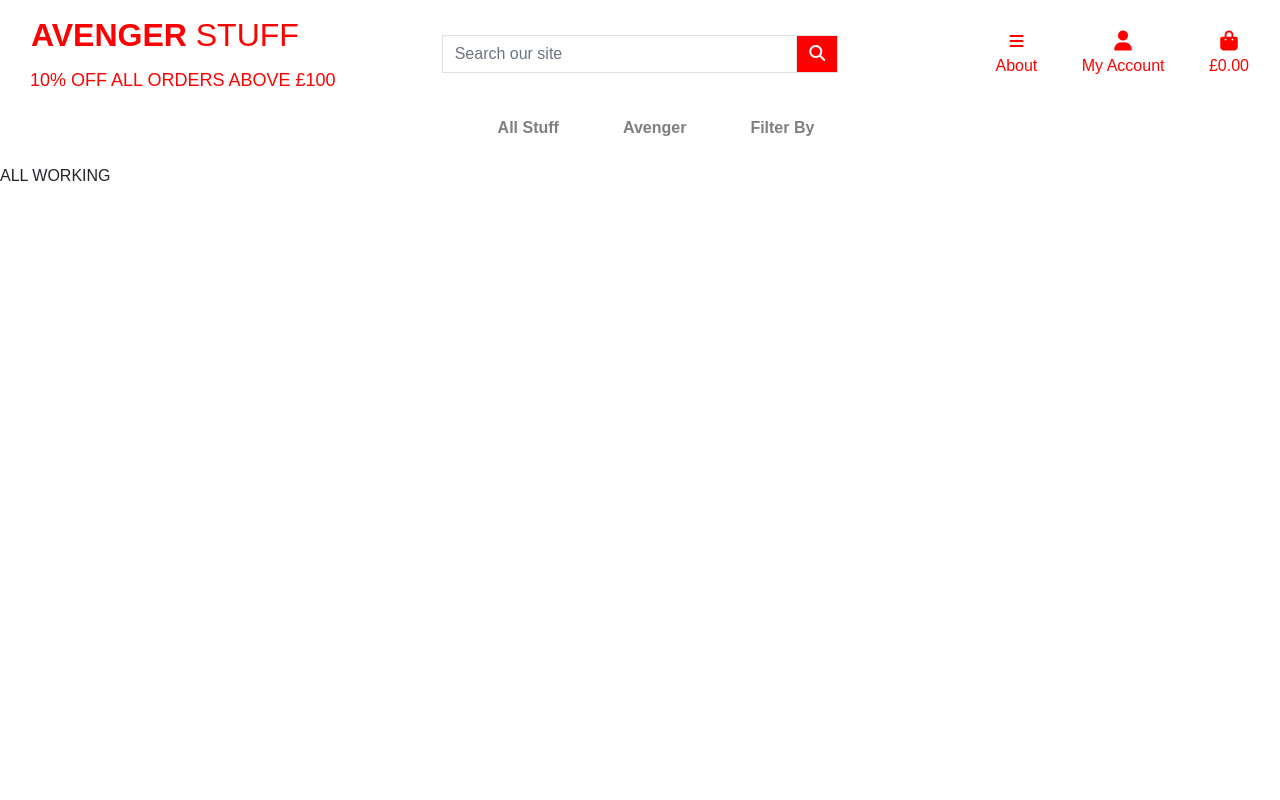
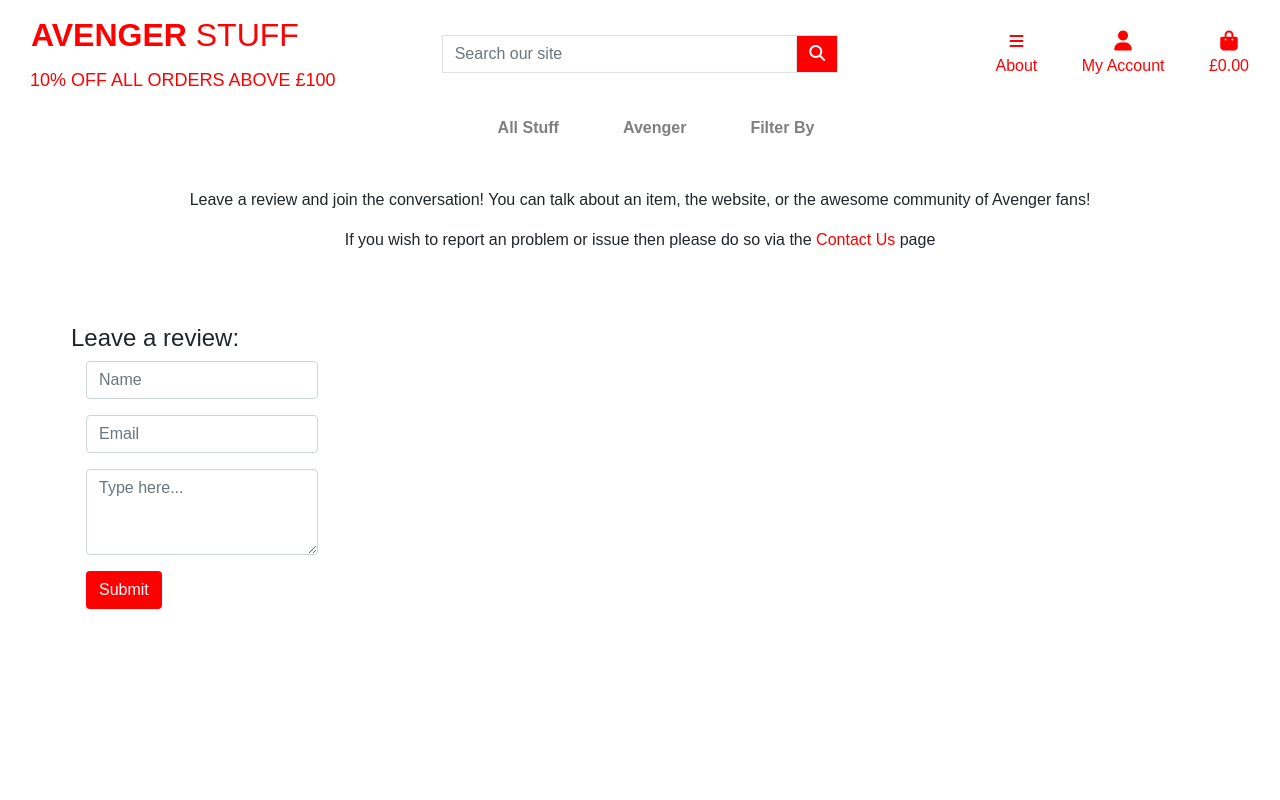
Before and after one commit to Code-Institute-Submissions/MichaelLetson-avenger_stuff_DecResub, a Django app: page /about/reviews/ in a window 1280 px wide. Run offline with Django 4.2, Linux system fonts and the light colour scheme; the visitor is signed in with stand-in values (Sample User, id 1); data that the repository does not hold is empty; some libraries are stand-ins or nearby versions.

Commit message:
finished off styling reviews page and added messages for non authenticated users for newsletter and reviews pages

```diff
--- a/about/templates/about/review.html
+++ b/about/templates/about/review.html
@@ -10,6 +10,8 @@
 {% endblock %}
 
 {% block content %}
+
+{% if user.is_authenticated %}
 
 <div class="overlay"></div>
 
@@ -25,6 +27,59 @@
     {% endfor %}
 {% endif %}
 
-ALL WORKING
+<br>
 
+<div class="row text-center">
+    <div class="col">
+        <p>Leave a review and join the conversation! You can talk about an item, the website, or the awesome community of Avenger fans!</p>
+        <p>If you wish to report an problem or issue then please do so via the <a href="{% url 'contact_us' %}">Contact Us</a> page</p>
+    </div>
+</div>
+
+<div class="row m-2 p-5">
+    <div class='col-3'>
+        <h4>Leave a review:</h4>
+        <form class="col-12 w-100" method='POST'>
+            {% csrf_token %}
+            <div class="form-group">
+            <input name='name' type="text" class="form-control" placeholder="Name" required>
+            </div>
+
+            <div class="form-group">
+            <input name='email' type="email" class="form-control" aria-describedby="emailHelp" placeholder="Email" required>
+            </div>
+
+            <div class="form-group">
+            <textarea name='body' class="form-control" rows="3" placeholder="Type here..." required></textarea>
+            </div>
+
+            <button type="submit" class="btn">Submit</button>
+        </form>
+    </div>
+
+    <div class="col-9">
+        {% for review in reviews %}
+            <div class="review">
+                <p class="font-weight-bold">
+                    {{ review.name }}
+                    <span class=" text-muted font-weight-normal">
+                        {{ review.created_on }}
+                    </span> wrote:
+                </p>
+                {{ review.body | linebreaks }}
+            </div>
+        {% endfor %}
+    </div>
+</div>
+
+{% else %}
+
+<br>
+<div class="row text-center mt-9">
+    <div class="col-8 comic-book-text" style="font-size: xx-large;">
+        <p>You must be a member to get involved with the conversation. Please <a href="{% url 'account_signup' %}">Register</a> or <a href="{% url 'account_login' %}">Login</a></p>
+    </div>
+</div>
+
+{% endif %}
 {% endblock %}
--- a/about/views.py
+++ b/about/views.py
@@ -46,5 +46,30 @@ def newsletter(request):
 
 def review(request):
     """ View to return page for users to leave a review """
+    model = Review
+    queryset = Review.objects.all()
+    reviews = queryset.order_by("-created_on")
 
-    return render(request, 'about/review.html')
+    if request.method == 'POST':
+        reviewform = Review()
+        name = request.POST.get('name')
+        email = request.POST.get('email')
+        body = request.POST.get('body')
+        reviewform.name = name
+        reviewform.email = email
+        reviewform.body = body
+        reviewform.save()
+        messages.success(
+            request, (
+                'Your review has been posted and will appear below!'
+                )
+            )
+        return render(request, 'about/review.html', {'reviews': reviews, })
+
+    return render(
+        request,
+        'about/review.html',
+        {
+            'reviews': reviews,
+            }
+        )
--- a/static/css/base.css
+++ b/static/css/base.css
@@ -18,6 +18,13 @@ a {
 .logo-text {
     font-weight: 200;
     text-transform: uppercase;
+}
+
+.review {
+    background-color: lightgreen;
+    border-radius: 1rem;
+    padding: 1rem;
+    margin-bottom: 1rem;
 }
 
 /* -------------------- Comic book style */
```
Also changed, not shown: about/templates/about/newsletter.html (+14 -0 lines).
